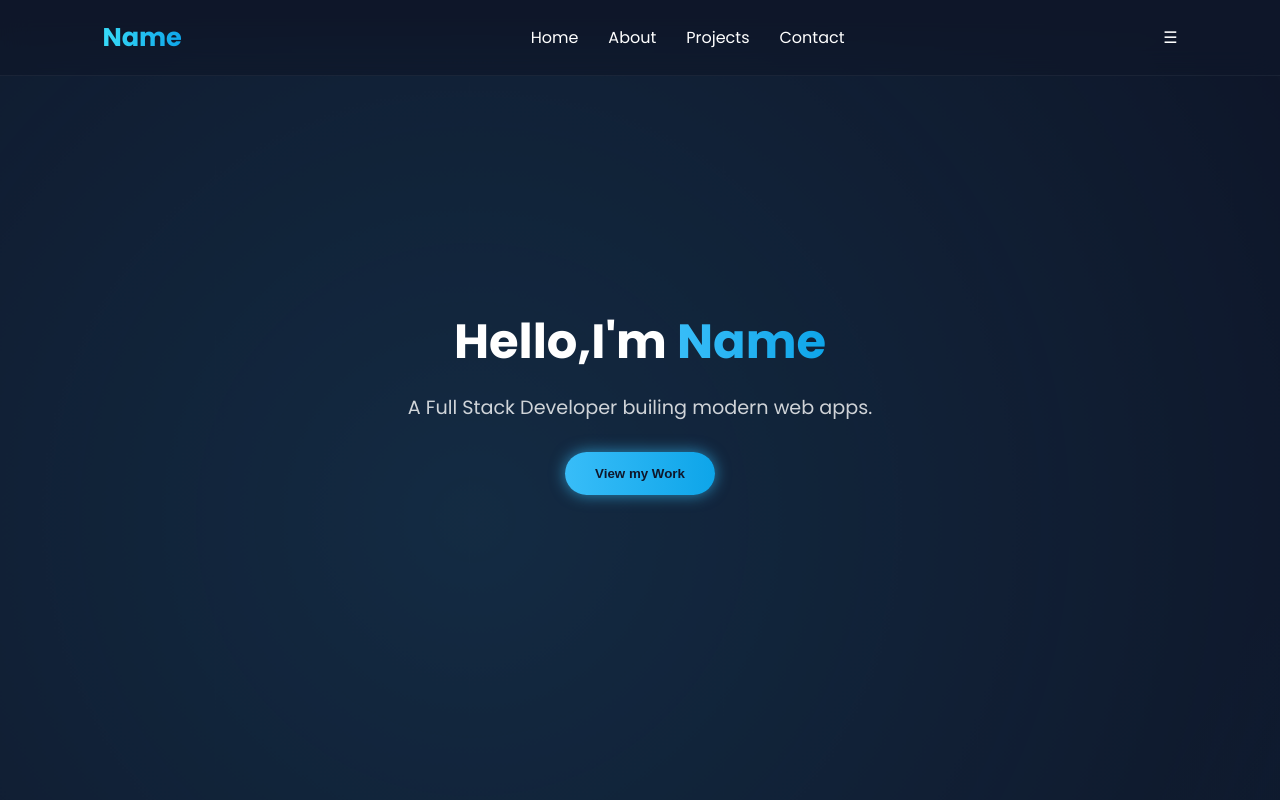
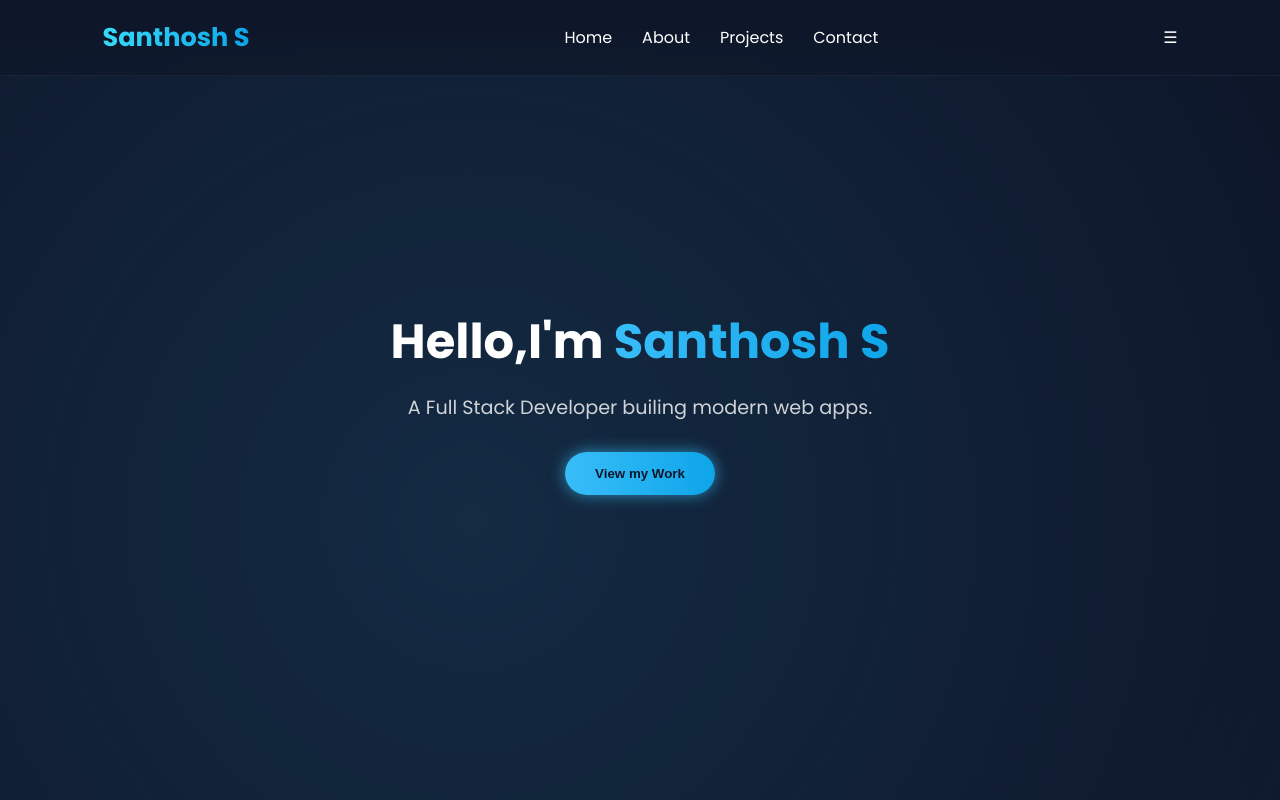
Before and after one commit to ssan07/portfolio, a plain HTML site: page index.html in a window 1280 px wide. Shown: the top 800 px of the page. Drawn offline with Linux system fonts and the light colour scheme.

Commit message:
palceholder change

```diff
--- a/index.html
+++ b/index.html
@@ -13,7 +13,7 @@
   <body>
     <header>
       <nav class="navbar">
-        <div class="logo">Name</div>
+        <div class="logo">Santhosh S</div>
         <ul class="nav-links">
           <li><a href="#home">Home</a></li>
           <li><a href="#about">About</a></li>
@@ -27,7 +27,7 @@
     <!--Hero-->
     <section id="home" class="hero">
       <div class="hero-content">
-        <h1>Hello,I'm <span>Name</span></h1>
+        <h1>Hello,I'm <span>Santhosh S</span></h1>
         <p>A Full Stack Developer builing modern web apps.</p>
         <button class="btn">View my Work</button>
       </div>
```
